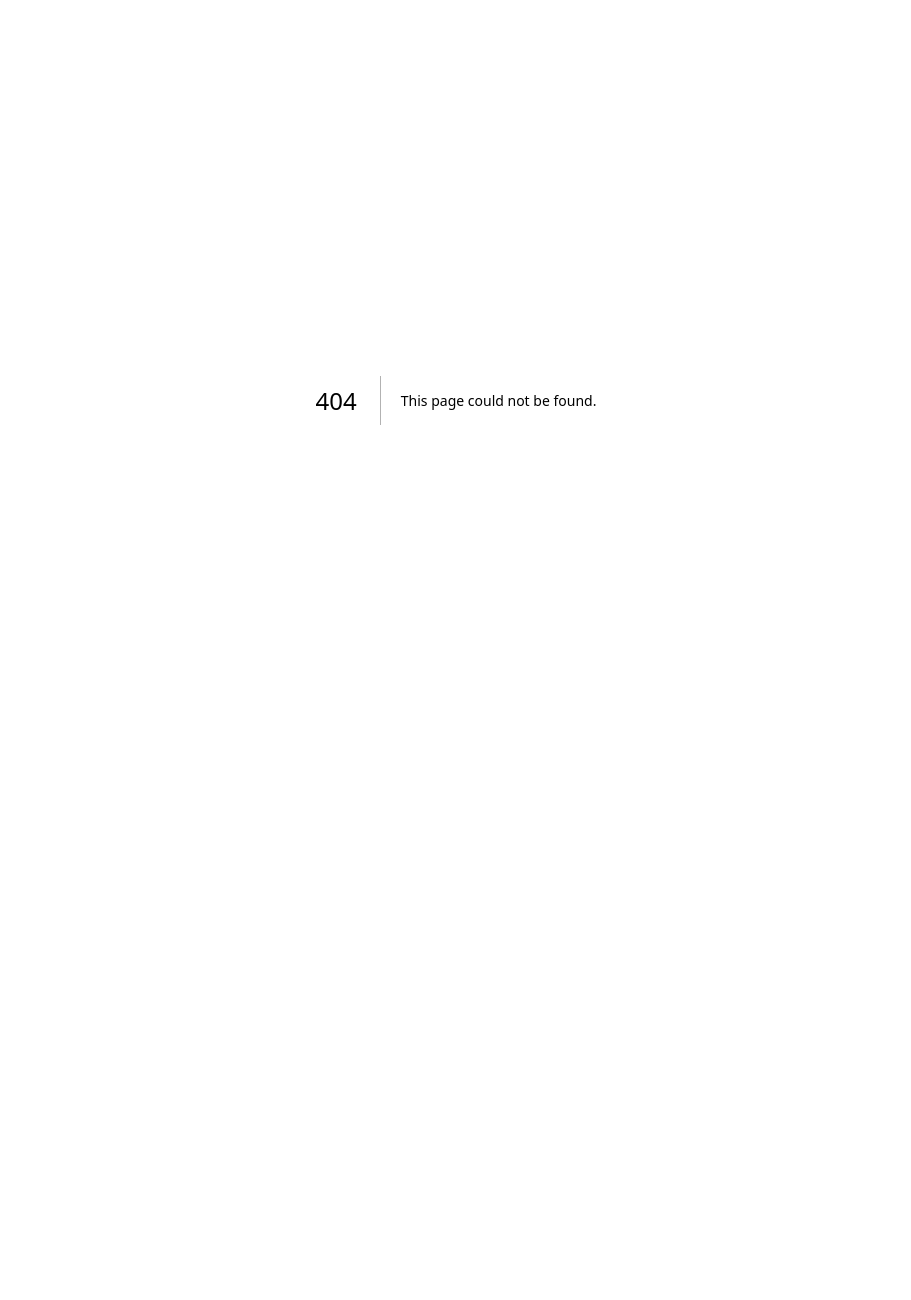
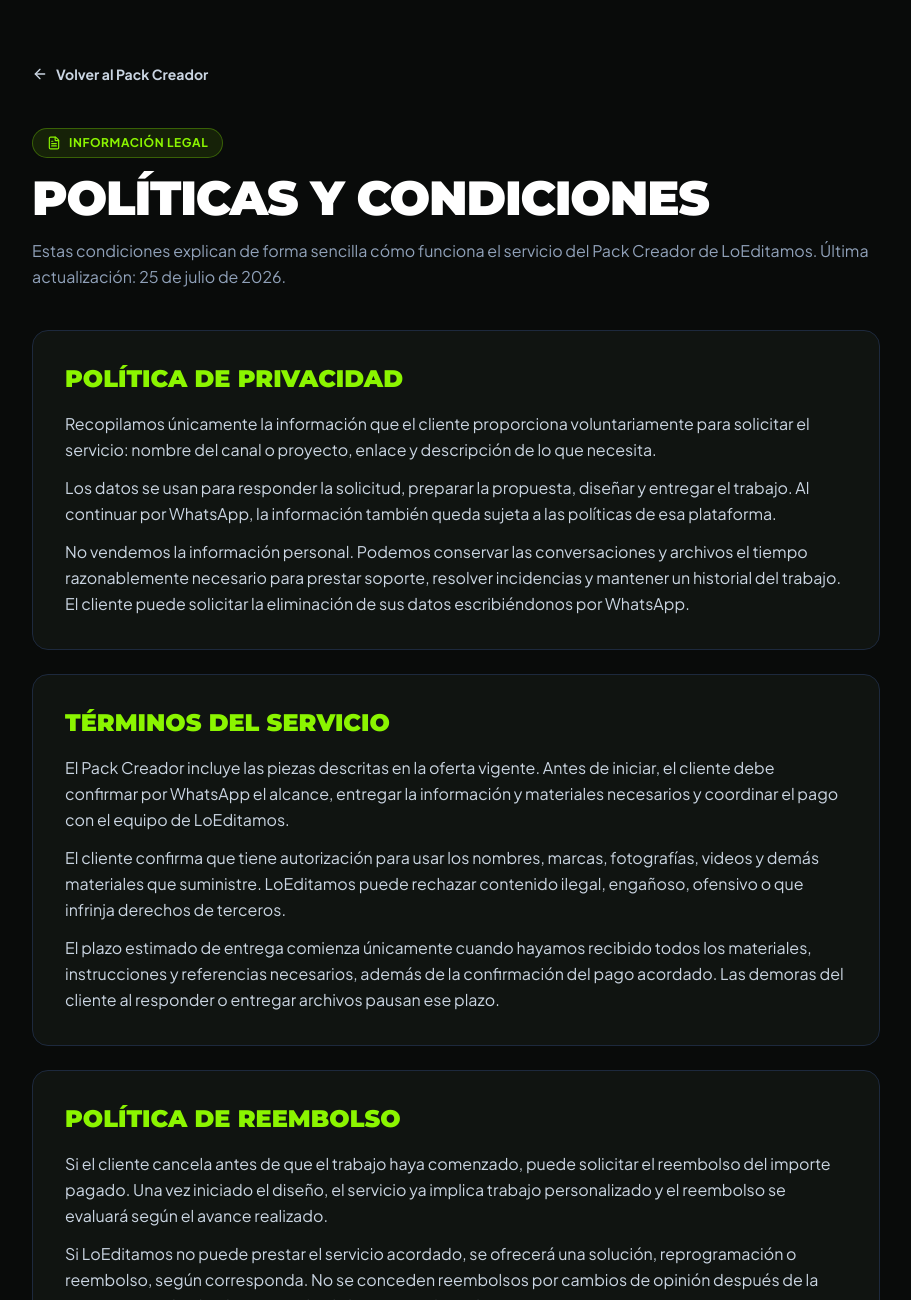
Before and after one commit to gutyclick/loeditamos_promo, a Next.js app: page /legal in a window 1280 px wide. Before the commit this address had no page. Shown: the top 1300 px of the page, without its empty margins (184-1095 px from the left). Before the commit the page ends 800 px from the top, so only its background shows below. Built offline with nearby package versions, Linux system fonts and the light colour scheme.

Commit message:
Simplify WhatsApp lead flow and add legal policies

```diff
--- /dev/null
+++ b/app/legal/page.tsx
@@ -0,0 +1,135 @@
+import type { Metadata } from 'next';
+import Link from 'next/link';
+import { ArrowLeft, FileText, MessageCircle } from 'lucide-react';
+
+export const metadata: Metadata = {
+  title: 'Información legal | LoEditamos',
+  description: 'Políticas de privacidad, términos del servicio, reembolsos y revisiones de LoEditamos.',
+};
+
+const whatsappUrl =
+  'https://wa.me/15513090145?text=Hola%2C%20tengo%20una%20consulta%20sobre%20las%20condiciones%20del%20Pack%20Creador';
+
+export default function LegalPage() {
+  return (
+    <main className="min-h-screen bg-[#090b0a] text-slate-100">
+      <div className="max-w-4xl mx-auto px-4 sm:px-6 py-12 sm:py-16">
+        <Link
+          href="/"
+          className="inline-flex items-center gap-2 text-sm font-bold text-slate-300 hover:text-[#8bf500] transition-colors"
+        >
+          <ArrowLeft className="w-4 h-4" />
+          Volver al Pack Creador
+        </Link>
+
+        <header className="mt-10 mb-10">
+          <div className="inline-flex items-center gap-2 bg-[#8bf500]/10 border border-[#8bf500]/30 px-3.5 py-1.5 rounded-full text-xs font-bold text-[#8bf500] uppercase tracking-wider mb-4">
+            <FileText className="w-3.5 h-3.5" />
+            Información legal
+          </div>
+          <h1 className="font-heading font-black text-3xl sm:text-5xl text-white uppercase tracking-tight">
+            Políticas y condiciones
+          </h1>
+          <p className="mt-4 text-slate-400 leading-relaxed">
+            Estas condiciones explican de forma sencilla cómo funciona el servicio del Pack Creador de LoEditamos.
+            Última actualización: 25 de julio de 2026.
+          </p>
+        </header>
+
+        <div className="space-y-6">
+          <LegalSection id="privacidad" title="Política de privacidad">
+            <p>
+              Recopilamos únicamente la información que el cliente proporciona voluntariamente para solicitar el
+              servicio: nombre del canal o proyecto, enlace y descripción de lo que necesita.
+            </p>
+            <p>
+              Los datos se usan para responder la solicitud, preparar la propuesta, diseñar y entregar el trabajo. Al
+              continuar por WhatsApp, la información también queda sujeta a las políticas de esa plataforma.
+            </p>
+            <p>
+              No vendemos la información personal. Podemos conservar las conversaciones y archivos el tiempo
+              razonablemente necesario para prestar soporte, resolver incidencias y mantener un historial del trabajo.
+              El cliente puede solicitar la eliminación de sus datos escribiéndonos por WhatsApp.
+            </p>
+          </LegalSection>
+
+          <LegalSection id="terminos" title="Términos del servicio">
+            <p>
+              El Pack Creador incluye las piezas descritas en la oferta vigente. Antes de iniciar, el cliente debe
+              confirmar por WhatsApp el alcance, entregar la información y materiales necesarios y coordinar el pago
+              con el equipo de LoEditamos.
+            </p>
+            <p>
+              El cliente confirma que tiene autorización para usar los nombres, marcas, fotografías, videos y demás
+              materiales que suministre. LoEditamos puede rechazar contenido ilegal, engañoso, ofensivo o que infrinja
+              derechos de terceros.
+            </p>
+            <p>
+              El plazo estimado de entrega comienza únicamente cuando hayamos recibido todos los materiales,
+              instrucciones y referencias necesarios, además de la confirmación del pago acordado. Las demoras del
+              cliente al responder o entregar archivos pausan ese plazo.
+            </p>
+          </LegalSection>
+
+          <LegalSection id="reembolsos" title="Política de reembolso">
+            <p>
+              Si el cliente cancela antes de que el trabajo haya comenzado, puede solicitar el reembolso del importe
+              pagado. Una vez iniciado el diseño, el servicio ya implica trabajo personalizado y el reembolso se
+              evaluará según el avance realizado.
+            </p>
+            <p>
+              Si LoEditamos no puede prestar el servicio acordado, se ofrecerá una solución, reprogramación o
+              reembolso, según corresponda. No se conceden reembolsos por cambios de opinión después de la entrega
+              cuando el trabajo cumple el alcance confirmado.
+            </p>
+          </LegalSection>
+
+          <LegalSection id="revisiones" title="Alcance de las revisiones">
+            <p>
+              Se incluyen ajustes menores razonables sobre el diseño entregado, como correcciones de texto, cambios de
+              color o movimiento de elementos, siempre que mantengan el concepto y alcance aprobados.
+            </p>
+            <p>
+              Un cambio completo de concepto, nuevas piezas, formatos adicionales o instrucciones que no fueron
+              incluidas al iniciar el trabajo pueden requerir una cotización adicional. El cliente debe revisar los
+              archivos y solicitar ajustes dentro de un plazo razonable después de la entrega.
+            </p>
+          </LegalSection>
+        </div>
+
+        <div className="mt-10 p-6 bg-[#101411] border border-[#8bf500]/30 rounded-2xl flex flex-col sm:flex-row items-center justify-between gap-4">
+          <div>
+            <h2 className="font-heading font-black text-lg text-white uppercase">¿Tienes alguna duda?</h2>
+            <p className="text-sm text-slate-400 mt-1">Consulta las condiciones con nuestro equipo antes de solicitar.</p>
+          </div>
+          <a
+            href={whatsappUrl}
+            target="_blank"
+            rel="noopener noreferrer"
+            className="inline-flex items-center justify-center gap-2 bg-[#25D366] hover:bg-[#20ba59] text-black font-heading font-black text-sm px-5 py-3 rounded-xl transition-colors"
+          >
+            <MessageCircle className="w-5 h-5" />
+            Consultar por WhatsApp
+          </a>
+        </div>
+      </div>
+    </main>
+  );
+}
+
+function LegalSection({
+  id,
+  title,
+  children,
+}: {
+  id: string;
+  title: string;
+  children: React.ReactNode;
+}) {
+  return (
+    <section id={id} className="scroll-mt-8 bg-[#101411] border border-slate-800 rounded-2xl p-6 sm:p-8">
+      <h2 className="font-heading font-black text-xl sm:text-2xl text-[#8bf500] uppercase">{title}</h2>
+      <div className="mt-4 space-y-3 text-sm sm:text-base text-slate-300 leading-relaxed">{children}</div>
+    </section>
+  );
+}
--- a/components/BeforeAfterTransformation.tsx
+++ b/components/BeforeAfterTransformation.tsx
@@ -287,7 +287,7 @@
               className="w-full bg-[#8bf500] hover:bg-[#9eff00] text-black font-heading font-black text-base py-4 rounded-2xl shadow-xl shadow-[#8bf500]/30 hover:scale-[1.02] transition-all flex items-center justify-center gap-2 cursor-pointer"
             >
               <Zap className="w-5 h-5 fill-black" />
-              <span>OBTENER MI PACK PRO POR $5 USD</span>
+              <span>HABLAR CON UN DISEÑADOR</span>
             </button>
 
           </div>
--- a/components/BenefitsSection.tsx
+++ b/components/BenefitsSection.tsx
@@ -114,7 +114,7 @@
 
                 <div className="mt-6 pt-4 border-t border-slate-800/60 flex items-center gap-2 text-xs font-bold text-[#8bf500]">
                   <CheckCircle2 className="w-4 h-4 text-[#8bf500]" />
-                  <span>Incluido en tu pedido de $5 USD</span>
+                  <span>Incluido en tu Pack de $5 USD</span>
                 </div>
               </motion.div>
             );
@@ -143,7 +143,7 @@
               className="w-full sm:w-auto bg-[#8bf500] hover:bg-[#9eff00] text-black font-heading font-black text-lg px-10 py-4 rounded-2xl shadow-xl shadow-[#8bf500]/30 hover:scale-[1.03] transition-all flex items-center justify-center gap-2 cursor-pointer"
             >
               <Zap className="w-5 h-5 fill-black" />
-              <span>SÍ, QUIERO MI PACK CREADOR POR $5 USD</span>
+              <span>SOLICITAR MI PACK POR WHATSAPP</span>
               <ArrowRight className="w-5 h-5" />
             </button>
           </div>
--- a/components/FAQSection.tsx
+++ b/components/FAQSection.tsx
@@ -10,7 +10,7 @@
   const faqs = [
     {
       q: '¿Cómo entrego la información, fotos o referencias de mi canal?',
-      a: 'Al solicitar tu Pack Creador de $5 USD, se abrirá un formulario inmediato en pantalla donde podrás ingresar el nombre de tu canal, tu temática y tus indicaciones. Al enviarlo, podrás chatear directamente con nuestro equipo de diseño por WhatsApp.',
+      a: 'Al solicitar tu Pack Creador de $5 USD, se abrirá un formulario breve para ingresar el nombre y enlace de tu canal, además de lo que necesitas o su temática. Al enviarlo, podrás chatear directamente con nuestro equipo de diseño por WhatsApp.',
     },
     {
       q: '¿El Pack Creador cuesta realmente $5.00 USD sin suscripciones?',
@@ -22,7 +22,7 @@
     },
     {
       q: '¿En cuánto tiempo recibiré mis archivos listos?',
-      a: 'Recibirás el paquete completo en menos de 24 horas contadas a partir de que nos envíes tus datos y referencias.',
+      a: 'El plazo estimado comienza cuando recibimos todos tus datos, materiales y referencias, además de la confirmación del pago coordinado por WhatsApp. A partir de ese momento, recibirás el paquete completo en menos de 24 horas.',
     },
     {
       q: '¿Qué sucede si no tengo canal de YouTube pero uso TikTok, Twitch o Instagram?',
@@ -30,7 +30,7 @@
     },
     {
       q: '¿Qué pasa si quiero hacer un cambio en alguno de los diseños?',
-      a: 'Cuentas con nuestra garantía de satisfacción. Si deseas ajustar un texto, cambiar un color o mover un elemento, lo modificamos gratis para asegurarnos de que quedes 100% complacido.',
+      a: 'Se incluyen ajustes menores razonables, como corregir un texto, cambiar un color o mover un elemento. Los rediseños completos, conceptos nuevos, piezas o formatos adicionales pueden requerir una cotización aparte.',
     },
   ];
 
--- a/components/GuaranteeFooter.tsx
+++ b/components/GuaranteeFooter.tsx
@@ -1,6 +1,7 @@
 'use client';
 
 import React from 'react';
+import Link from 'next/link';
 import {
   ShieldCheck,
   Zap,
@@ -41,8 +42,8 @@
               <div className="bg-[#151b16] border border-slate-800 p-3.5 rounded-2xl flex items-center gap-2.5">
                 <ShieldCheck className="w-5 h-5 text-[#8bf500] shrink-0" />
                 <div className="text-left">
-                  <p className="font-heading font-extrabold text-xs text-white uppercase">PAGO SEGURO</p>
-                  <p className="text-[10px] text-slate-400">Encriptación SSL 256-bit</p>
+                  <p className="font-heading font-extrabold text-xs text-white uppercase">ATENCIÓN DIRECTA</p>
+                  <p className="text-[10px] text-slate-400">Conversación por WhatsApp</p>
                 </div>
               </div>
 
@@ -93,15 +94,29 @@
               onClick={onOpenCheckout}
               className="bg-[#8bf500] hover:bg-[#9eff00] text-black font-heading font-black text-xs px-5 py-2.5 rounded-xl transition-all shadow-lg shadow-[#8bf500]/20"
             >
-              COMPRAR PACK $5 USD
+              SOLICITAR PACK $5 USD
             </button>
           </div>
         </div>
 
         {/* Legal & Copyright */}
-        <div className="mt-8 flex flex-col sm:flex-row items-center justify-between gap-4 text-[11px] text-slate-400 font-mono">
+        <div className="mt-8 flex flex-col lg:flex-row items-center justify-between gap-4 text-[11px] text-slate-400 font-mono">
           <p>© 2026 LOEDITAMOS. Todos los derechos reservados.</p>
-          <p className="uppercase text-[#8bf500]">APLICAN CONDICIONES* - OFERTA LIMITADA A PRIMEROS 100 USUARIOS</p>
+          <nav className="flex flex-wrap items-center justify-center gap-x-4 gap-y-2">
+            <Link href="/legal#privacidad" className="hover:text-[#8bf500] transition-colors">
+              Privacidad
+            </Link>
+            <Link href="/legal#terminos" className="hover:text-[#8bf500] transition-colors">
+              Términos
+            </Link>
+            <Link href="/legal#reembolsos" className="hover:text-[#8bf500] transition-colors">
+              Reembolsos
+            </Link>
+            <Link href="/legal#revisiones" className="hover:text-[#8bf500] transition-colors">
+              Revisiones
+            </Link>
+          </nav>
+          <p className="uppercase text-[#8bf500]">APLICAN CONDICIONES* - OFERTA LIMITADA</p>
         </div>
 
       </div>
--- a/components/Navbar.tsx
+++ b/components/Navbar.tsx
@@ -79,7 +79,7 @@
             className="relative group overflow-hidden rounded-xl bg-[#8bf500] text-black font-heading font-extrabold text-xs sm:text-sm px-4 sm:px-5 py-2.5 transition-all duration-200 hover:scale-[1.03] active:scale-[0.98] shadow-lg shadow-[#8bf500]/30 hover:shadow-[#8bf500]/50 flex items-center gap-2 cursor-pointer"
           >
             <Lock className="w-3.5 h-3.5" />
-            <span>CONSEGUIR POR $5 USD</span>
+            <span>SOLICITAR POR WHATSAPP</span>
             <ArrowRight className="w-4 h-4 group-hover:translate-x-1 transition-transform" />
           </button>
         </div>
--- a/components/WhatIsIncluded.tsx
+++ b/components/WhatIsIncluded.tsx
@@ -167,7 +167,7 @@
               ¿Listo para transformar la cara de tu canal?
             </h3>
             <p className="text-slate-300 text-sm sm:text-base mt-2">
-              Llévate el paquete completo de 8 piezas gráficas por un único pago de <strong className="text-[#8bf500] font-bold">$5 USD</strong>. Sin trucos ni cobros recurrentes.
+              Llévate el paquete completo de 8 piezas gráficas por un precio único de <strong className="text-[#8bf500] font-bold">$5 USD</strong>. Sin trucos ni cobros recurrentes.
             </p>
           </div>
 
@@ -177,7 +177,7 @@
             className="w-full md:w-auto bg-[#8bf500] hover:bg-[#9eff00] text-black font-heading font-black text-base sm:text-lg px-8 py-4 rounded-2xl shadow-xl shadow-[#8bf500]/30 hover:scale-[1.03] transition-all flex items-center justify-center gap-2 shrink-0 cursor-pointer"
           >
             <Zap className="w-5 h-5 fill-black" />
-            <span>RECLAMAR MI PACK POR $5 USD</span>
+            <span>SOLICITAR MI PACK POR WHATSAPP</span>
           </button>
         </div>
 
```
Also changed, not shown: components/CheckoutModal.tsx (+13 -64 lines), components/HeroSection.tsx (+4 -4 lines).
